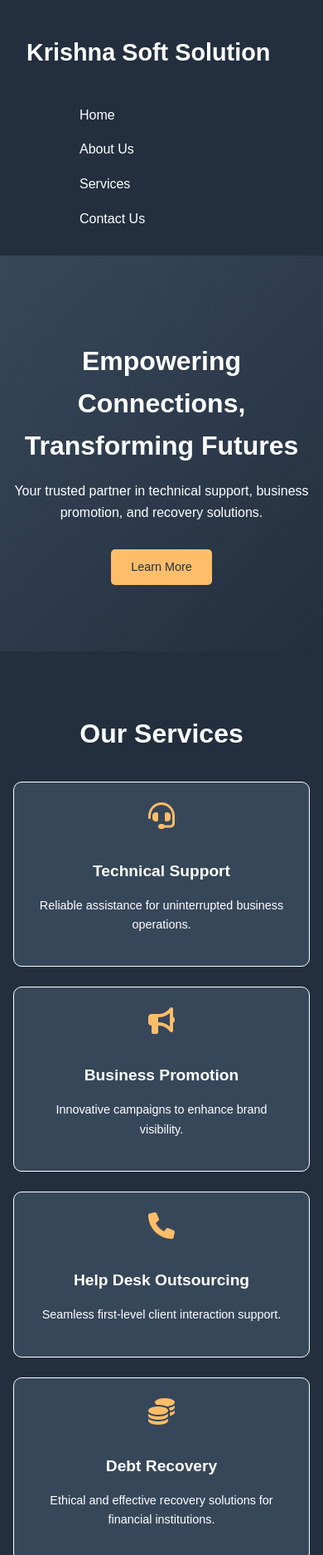
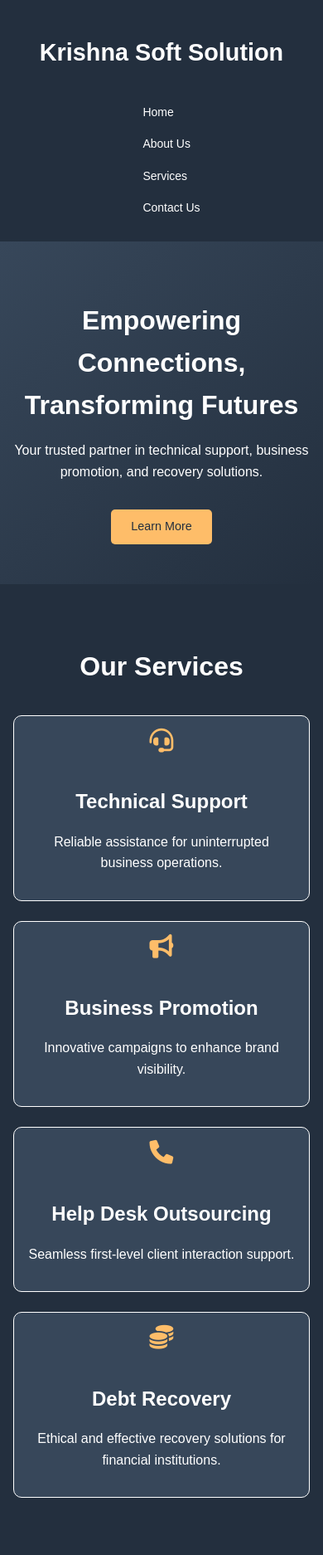
Before and after one commit to sujisudharsanan/Krishnasoft, a plain HTML site: page index.html in a window 390 px wide. Shown: the top 1874 px of the page at 83% size. Drawn offline with Linux system fonts and the light colour scheme.

Commit message:
Update styles.css

```diff
--- a/styles.css
+++ b/styles.css
@@ -23,10 +23,10 @@ a:hover {
   justify-content: space-between;
   align-items: center;
   padding: 1rem 2rem;
-  background-color: #232f3e; /* Amazon's dark blue */
+  background-color: #232f3e;
 }
 
-.logo {
+.navbar .logo {
   font-size: 1.8rem;
   font-weight: bold;
 }
@@ -44,7 +44,7 @@ a:hover {
 .hero {
   text-align: center;
   padding: 5rem 1rem;
-  background: linear-gradient(135deg, #37475a, #232f3e); /* Amazon's gradient */
+  background: linear-gradient(135deg, #37475a, #232f3e);
 }
 
 .hero h1 {
@@ -61,21 +61,21 @@ a:hover {
   display: inline-block;
   padding: 0.8rem 2rem;
   font-size: 1rem;
-  background-color: #febd69; /* Amazon yellow */
-  color: #232f3e; /* Dark blue */
+  background-color: #febd69;
+  color: #232f3e;
   border: none;
   border-radius: 5px;
   transition: background-color 0.3s;
 }
 
 .btn-primary:hover {
-  background-color: #ffa41c; /* Brighter Amazon yellow */
+  background-color: #ffa41c;
 }
 
 /* Services Section */
 .services {
   padding: 3rem 1rem;
-  background-color: #232f3e; /* Amazon's dark blue */
+  background-color: #232f3e;
   text-align: center;
 }
 
@@ -91,9 +91,9 @@ a:hover {
 }
 
 .card {
-  background-color: #37475a; /* Slightly lighter Amazon blue */
+  background-color: #37475a;
   padding: 1.5rem;
-  border: 1px solid #ffffff; /* White border */
+  border: 1px solid #ffffff;
   border-radius: 10px;
   text-align: center;
   transition: transform 0.3s, box-shadow 0.3s;
@@ -107,7 +107,7 @@ a:hover {
 .card i {
   font-size: 2rem;
   margin-bottom: 1rem;
-  color: #febd69; /* Amazon yellow icons */
+  color: #febd69;
 }
 
 .card h3 {
@@ -122,7 +122,7 @@ a:hover {
 /* Clients Section */
 .clients {
   padding: 3rem 1rem;
-  background-color: #232f3e; /* Amazon's dark blue background */
+  background-color: #232f3e;
   text-align: center;
 }
 
@@ -138,9 +138,9 @@ a:hover {
 }
 
 .client-card {
-  background-color: #37475a; /* Slightly lighter Amazon blue */
+  background-color: #37475a;
   padding: 1rem;
-  border: 1px solid #ffffff; /* White border */
+  border: 1px solid #ffffff;
   border-radius: 10px;
   text-align: center;
   transition: transform 0.3s, box-shadow 0.3s;
@@ -164,25 +164,36 @@ a:hover {
 footer {
   text-align: center;
   padding: 1.5rem 0;
-  background-color: #37475a; /* Slightly lighter Amazon blue */
+  background-color: #37475a;
 }
 
 footer p {
   font-size: 1rem;
   margin: 0;
-  color: #ffffff; /* White text */
+  color: #ffffff;
 }
 
 /* Mobile Styles */
 @media (max-width: 768px) {
+  /* Body font-size adjustment */
+  body {
+    font-size: 14px;
+  }
+
+  /* Navbar for mobile */
   .navbar {
     flex-direction: column;
-    align-items: flex-start;
+    padding: 1rem;
   }
 
   .nav-links {
     flex-direction: column;
     gap: 1rem;
+    padding: 0;
+  }
+
+  .hero {
+    padding: 3rem 1rem;
   }
 
   .hero h1 {
@@ -198,21 +209,23 @@ footer p {
     font-size: 0.9rem;
   }
 
+  /* Service and Client section titles */
   .services h2, .clients h2 {
     font-size: 2rem;
   }
 
-  .card h3, .client-card h3 {
-    font-size: 1.2rem;
+  /* Service and Client cards adjustments */
+  .service-cards, .client-list {
+    grid-template-columns: 1fr;
   }
 
-  .card p, .client-card p {
-    font-size: 0.9rem;
+  .card, .client-card {
+    padding: 1rem;
+    font-size: 1rem;
   }
 
-  .service-cards,
-  .client-list {
-    grid-template-columns: 1fr; /* Single column for smaller screens */
+  .card i, .client-card i {
+    font-size: 1.8rem;
   }
 
   footer p {
```
